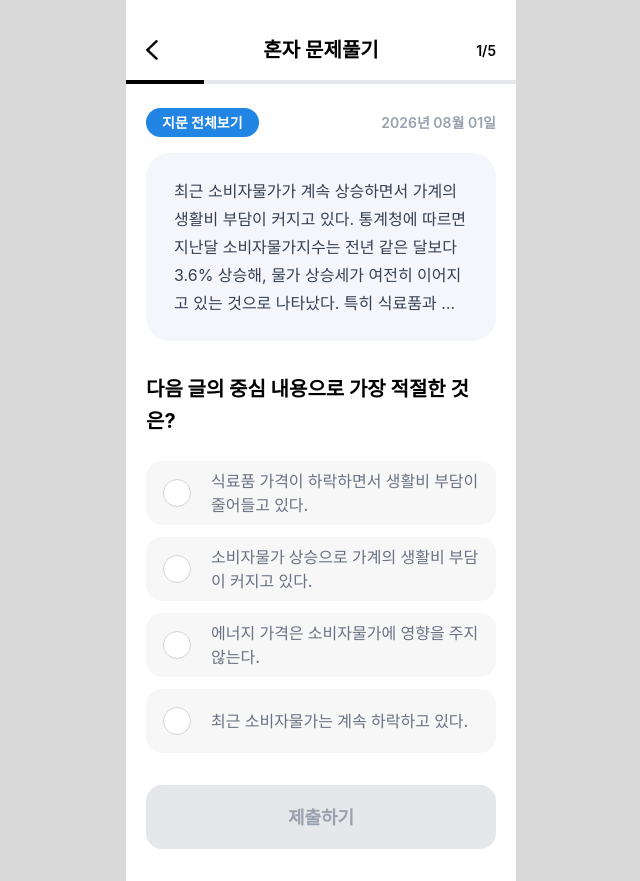
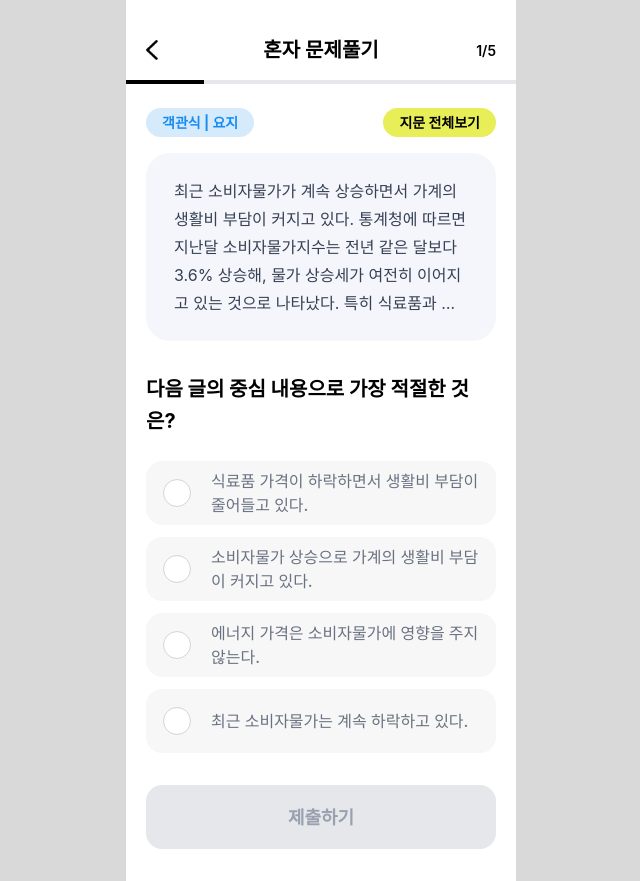
Before and after one commit to READLE-SKTHON/readle-fe, a React (Vite) app: page /game/solo/play in a window 1280 px wide. Shown: the whole page, without its empty margins (319-959 px from the left). Built offline with nearby package versions, Linux system fonts and the light colour scheme.

Commit message:
♻️ 문제 유형 및 지문 전체보기 영역 공통 컴포넌트화

```diff
--- a/src/components/common/footer/FooterNavigation.tsx
+++ b/src/components/common/footer/FooterNavigation.tsx
@@ -110,7 +110,7 @@ export default function FooterNavigation() {
           className="
             col-start-1
             flex justify-center
-            transition-transform duration-1000
+            transition-transform duration-1100
             ease-[cubic-bezier(0.22,1,0.36,1)]
             will-change-transform
           "
--- a/src/components/game/solo/NewsPreview.tsx
+++ b/src/components/game/solo/NewsPreview.tsx
@@ -1,37 +1,13 @@
 import { mockNews } from "@/mocks/news";
 
-type NewsPreviewProps = {
-  onOpen: () => void;
-};
-
-export default function NewsPreview({ onOpen }: NewsPreviewProps) {
+export default function NewsPreview() {
   const news = mockNews;
 
   return (
     <section className="mb-8">
-      <div className="flex items-center justify-between">
-        <button
-          type="button"
-          onClick={onOpen}
-          className="cursor-pointer rounded-full bg-[#2285E3] text-white px-4 py-1 text-[14px] font-bold"
-        >
-          지문 전체보기
-        </button>
-
-        <span className="text-[14px] font-semibold text-gray-400">
-          {formatDate(news.publishedAt)}
-        </span>
-      </div>
-
       <div className="mt-4 rounded-3xl bg-[#F5F6FC] px-7 py-6">
         <p className="line-clamp-5 text-[16px] leading-7 text-gray-700">{news.content.trim()}</p>
       </div>
     </section>
   );
 }
-
-function formatDate(date: string) {
-  const [year, month, day] = date.slice(0, 10).split("-");
-
-  return `${year}년 ${month}월 ${day}일`;
-}
--- a/src/components/game/solo/quiz/OxQuiz.tsx
+++ b/src/components/game/solo/quiz/OxQuiz.tsx
@@ -1,3 +1,5 @@
+import QuizMetaBar from "./QuizMetaBar";
+
 import type { OxQuiz as OxQuizType } from "@/types/quiz";
 
 type OxQuizProps = {
@@ -25,19 +27,7 @@ export default function OxQuiz({
       {!isSubmitted && (
         <>
           {/* 문제 유형 / 지문 전체보기 */}
-          <div className="flex items-center justify-between">
-            <span className="rounded-full bg-[#D5EAFB] px-4 py-1 text-[14px] font-bold text-[#168CF2]">
-              O/X문제
-            </span>
-
-            <button
-              type="button"
-              onClick={onOpenNews}
-              className="cursor-pointer rounded-full bg-[#2285E3] text-white px-4 py-1 text-[14px] font-bold"
-            >
-              지문 전체보기
-            </button>
-          </div>
+          <QuizMetaBar type="O/X 문제" onOpenNews={onOpenNews} />
 
           {/* 질문 */}
           <h2 className="mt-6 text-[18px] font-bold leading-8">{quiz.question}</h2>
--- /dev/null
+++ b/src/components/game/solo/quiz/QuizMetaBar.tsx
@@ -0,0 +1,23 @@
+type QuizMetaBarProps = {
+  type: string;
+  subtype?: string;
+  onOpenNews: () => void;
+};
+
+export default function QuizMetaBar({ type, subtype, onOpenNews }: QuizMetaBarProps) {
+  return (
+    <div className="flex items-center justify-between">
+      <span className="rounded-full bg-[#D5EAFB] px-4 py-1 text-[14px] font-bold text-[#168CF2]">
+        {subtype ? `${type} | ${subtype}` : type}
+      </span>
+
+      <button
+        type="button"
+        onClick={onOpenNews}
+        className="cursor-pointer rounded-full bg-[#E8EE58] px-4 py-1 text-[14px] font-bold text-black"
+      >
+        지문 전체보기
+      </button>
+    </div>
+  );
+}
--- a/src/components/game/solo/quiz/SubjectiveQuiz.tsx
+++ b/src/components/game/solo/quiz/SubjectiveQuiz.tsx
@@ -1,3 +1,5 @@
+import QuizMetaBar from "./QuizMetaBar";
+
 import type { SubjectiveQuiz as SubjectiveQuizType } from "@/types/quiz";
 
 type SubjectiveQuizProps = {
@@ -16,19 +18,7 @@ export default function SubjectiveQuiz({
   return (
     <section>
       {/* 문제 유형 / 지문 전체보기 */}
-      <div className="flex items-center justify-between">
-        <span className="rounded-full bg-[#D5EAFB] px-4 py-1 text-[14px] font-bold text-[#168CF2]">
-          주관식문제
-        </span>
-
-        <button
-          type="button"
-          onClick={onOpenNews}
-          className="cursor-pointer rounded-full bg-[#2285E3] text-white px-4 py-1 text-[14px] font-bold"
-        >
-          지문 전체보기
-        </button>
-      </div>
+      <QuizMetaBar type="주관식 문제" onOpenNews={onOpenNews} />
 
       {/* 문제 */}
       <h2 className="mt-7 text-[20px] font-bold leading-8">{quiz.question}</h2>
--- a/src/pages/game/SoloGame/SoloGamePage.tsx
+++ b/src/pages/game/SoloGame/SoloGamePage.tsx
@@ -8,6 +8,7 @@ import SubjectiveResult from "@/components/game/solo/feedback/result/SubjectiveR
 import NewsModal from "@/components/game/solo/NewsModal";
 import NewsPreview from "@/components/game/solo/NewsPreview";
 import QuizActionButton from "@/components/game/solo/quiz/QuizActionButton";
+import QuizMetaBar from "@/components/game/solo/quiz/QuizMetaBar";
 import QuizRenderer from "@/components/game/solo/quiz/QuizRenderer";
 
 import { mockNews } from "@/mocks/news";
@@ -157,9 +158,13 @@ export default function SoloGamePage() {
       />
 
       <main className="px-5 pb-8 pt-6">
-        {/* 객관식 풀이 전 뉴스 미리보기 */}
+        {/* 객관식 풀이 전 문제 유형 / 지문 전체보기 / 뉴스 미리보기 */}
         {!isSubmitted && currentQuiz.type === "MULTIPLE_CHOICE" && (
-          <NewsPreview onOpen={() => setIsNewsOpen(true)} />
+          <>
+            <QuizMetaBar type="객관식" subtype="요지" onOpenNews={() => setIsNewsOpen(true)} />
+
+            <NewsPreview />
+          </>
         )}
 
         {/* 제출 후 상단 피드백 */}
--- a/src/pages/game/SoloGame/SoloResultPage.tsx
+++ b/src/pages/game/SoloGame/SoloResultPage.tsx
@@ -46,7 +46,7 @@ export default function SoloResultPage() {
       {/* 홈으로 */}
       <button
         type="button"
-        onClick={() => navigate("/")}
+        onClick={() => navigate("/home")}
         className="mt-auto h-16 w-full cursor-pointer rounded-2xl bg-black text-[20px] font-bold text-white"
       >
         홈화면으로 가기
```
